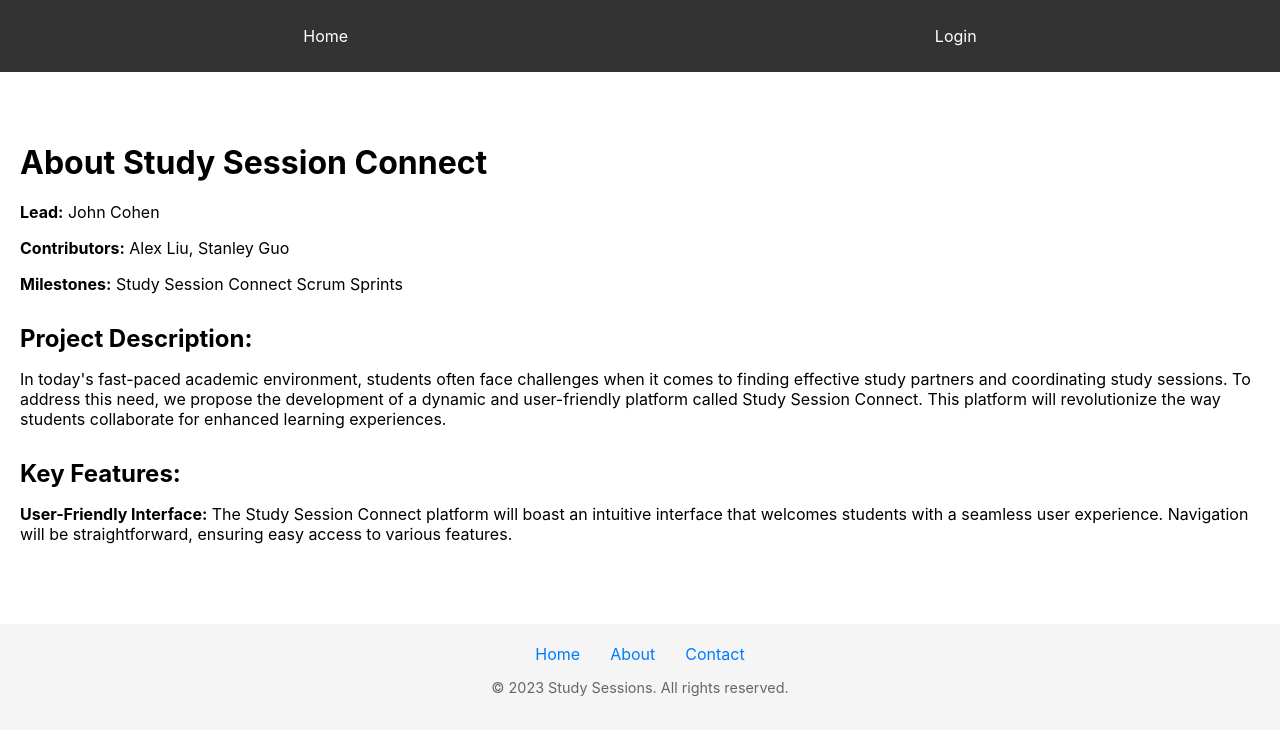
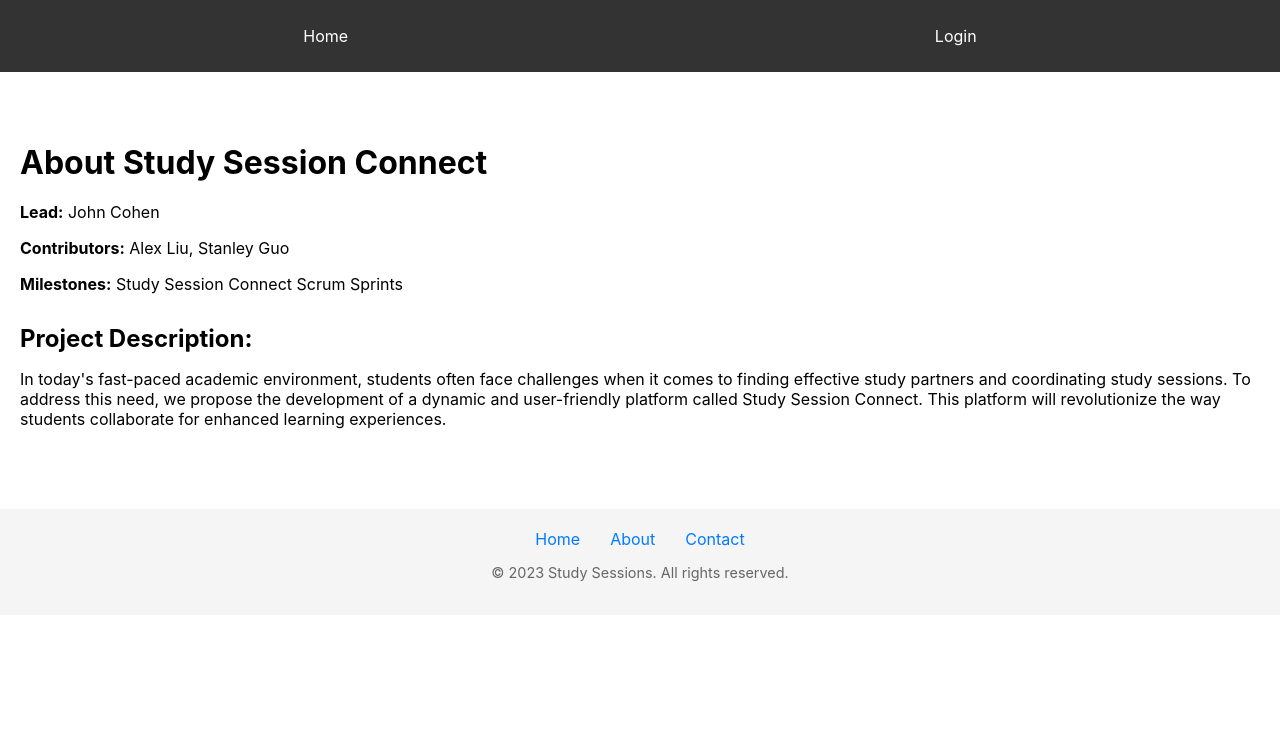
Before and after one commit to Stanagley/Study-Session-Connect, a React (Create React App) app in the folder ssc/: page /about in a window 1280 px wide. Shown: the top 734 px of the page. Built offline with nearby package versions, Linux system fonts and the light colour scheme.

Commit message:
minimal about page changes

```diff
--- a/ssc/src/views/AboutPage.jsx
+++ b/ssc/src/views/AboutPage.jsx
@@ -24,17 +24,6 @@ function AboutPage() {
                     In today's fast-paced academic environment, students often face challenges when it comes to finding effective study partners and coordinating study sessions. To address this need, we propose the development of a dynamic and user-friendly platform called Study Session Connect. This platform will revolutionize the way students collaborate for enhanced learning experiences.
                 </p>
             </div>
-
-            <div style={styles.section}>
-                <h2 style={styles.sectionTitle}>Key Features:</h2>
-                {/* ...Add the rest of the key features... */}
-                {/* Example: */}
-                <p><strong>User-Friendly Interface:</strong> The Study Session Connect platform will boast an intuitive interface that welcomes students with a seamless user experience. Navigation will be straightforward, ensuring easy access to various features.</p>
-                {/* ...continue with other features... */}
-            </div>
-
-            {/* You can continue the structure for Benefits, Conclusion, etc. in the same pattern. */}
-
         </div>
     );
 }
```
